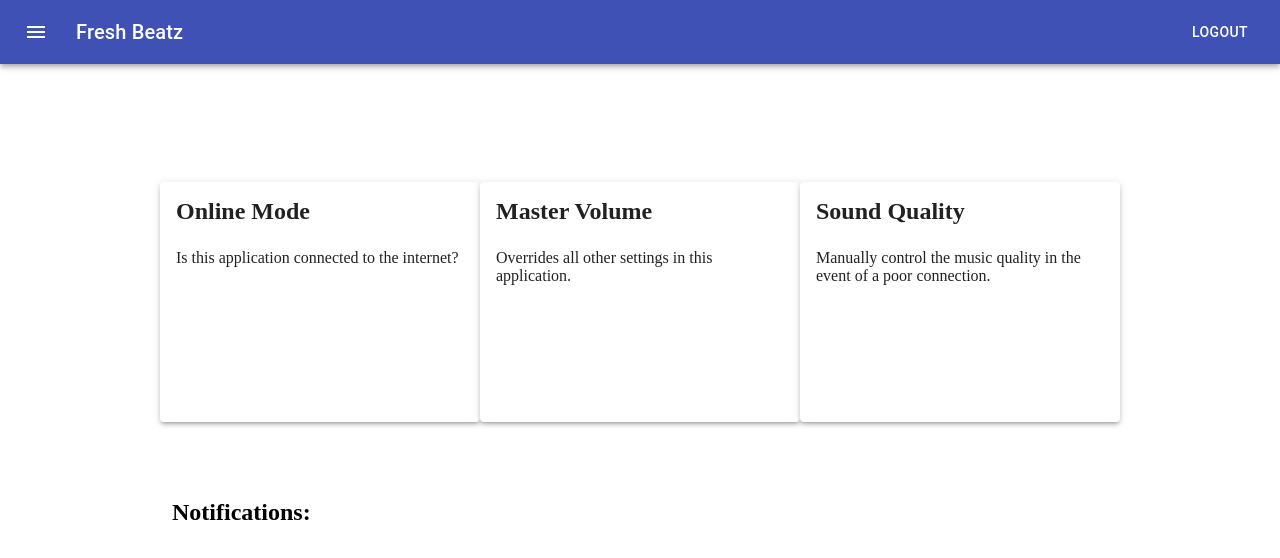
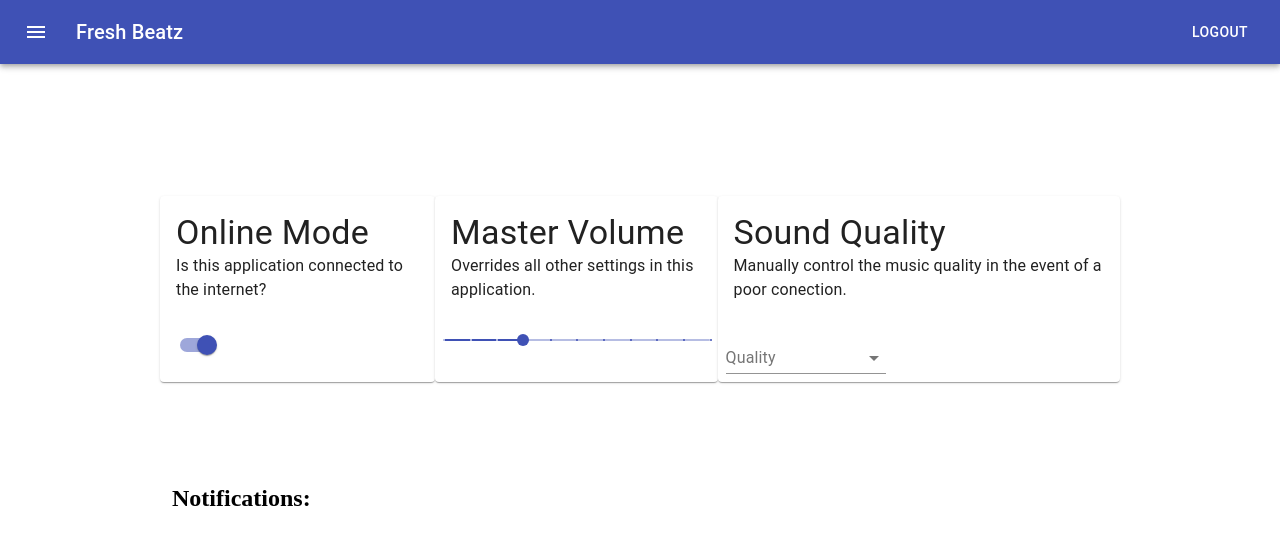
Before and after one commit to DavidAndreww/411_week3_musicApp, a React (Create React App) app: page / in a window 1280 px wide. Shown: the top 558 px of the page. Built offline with nearby package versions, Linux system fonts and the light colour scheme.

Commit message:
material ui-ing

```diff
--- a/src/Index.css
+++ b/src/Index.css
@@ -39,6 +39,6 @@
   display: flex;
   justify-content: space-between;
 }
-.card .select {
+.select {
   width: 10em;
 }
--- a/src/components/Card.js
+++ b/src/components/Card.js
@@ -1,11 +1,13 @@
 import React from "react";
 import Paper from "@material-ui/core/Paper";
 import CardContent from "./CardContent";
+import CardSwitch from './CardSwitch'
 
 const Card = ({ title, content, type, handler }) => {
   return (
     <Paper className="card" elevation={3}>
       <CardContent title={title} content={content} />
+      <CardSwitch />
     </Paper>
   );
 };
--- a/src/components/CardSwitch.js
+++ b/src/components/CardSwitch.js
@@ -7,9 +7,9 @@ class CardSwitch extends React.Component {
   };
 
   handleOnlineChange = () => {
-    let online = !this.state.isOnline;
-    this.setState({ isOnline: online });
-    if (online === false) {
+    let isonline = !this.state.isOnline;
+    this.setState({ isOnline: isonline });
+    if (isonline === false) {
       this.props.handler("Your application is offline.");
     }
   };
--- a/src/components/Dashboard.js
+++ b/src/components/Dashboard.js
@@ -1,9 +1,13 @@
 import React from "react";
-import Card from "./Card";
 import Notifications from "./Notifications";
 import CardSwitch from "./CardSwitch";
 import CardSelect from "./CardSelect";
 import CardSlider from "./CardSlider";
+
+import CardActions from "@material-ui/core/CardActions";
+import CardContent from "@material-ui/core/CardContent";
+import Card from "@material-ui/core/Card";
+import Typography from '@material-ui/core/Typography'
 
 class Dashboard extends React.Component {
   state = {
@@ -31,6 +35,58 @@ class Dashboard extends React.Component {
     return (
       <div className="dashboard">
         <div className="card-container">
+        <Card>
+          <CardContent>
+            <Typography variant="h4" color="textPrimary">
+              Online Mode
+            </Typography>
+            <Typography>
+              Is this application connected to the internet?
+            </Typography>
+          </CardContent>
+          <CardActions>
+            <CardSwitch handler={this.handleCardActionChange}/>
+          </CardActions>
+        </Card>
+        <Card>
+        <CardContent>
+            <Typography variant="h4" color="textPrimary">
+              Master Volume
+            </Typography>
+            <Typography>
+              Overrides all other settings in this application.
+            </Typography>
+          </CardContent>
+          <CardActions>
+            <CardSlider handler={this.handleCardActionChange}/>
+          </CardActions>
+        </Card>
+        <Card>
+        <CardContent>
+            <Typography variant="h4" color="textPrimary">
+              Sound Quality
+            </Typography>
+            <Typography>
+              Manually control the music quality in the event of a poor conection.
+            </Typography>
+          </CardContent>
+          <CardActions>
+            <CardSelect handler={this.handleCardActionChange}/>
+          </CardActions>
+        </Card>
+
+        </div>
+        <Notifications alerts={this.state.notifications} />
+      </div>
+    );
+  }
+}
+
+export default Dashboard;
+
+
+{/* <div className="dashboard">
+        <div className="card-container">
           <Card title={onlineCardTitle} content={onlineCardContent}>
             <CardSwitch handler={this.handleCardActionChange} />
           </Card>
@@ -42,9 +98,4 @@ class Dashboard extends React.Component {
           </Card>
         </div>
         <Notifications alerts={this.state.notifications} />
-      </div>
-    );
-  }
-}
-
-export default Dashboard;
+      </div> */}
```
